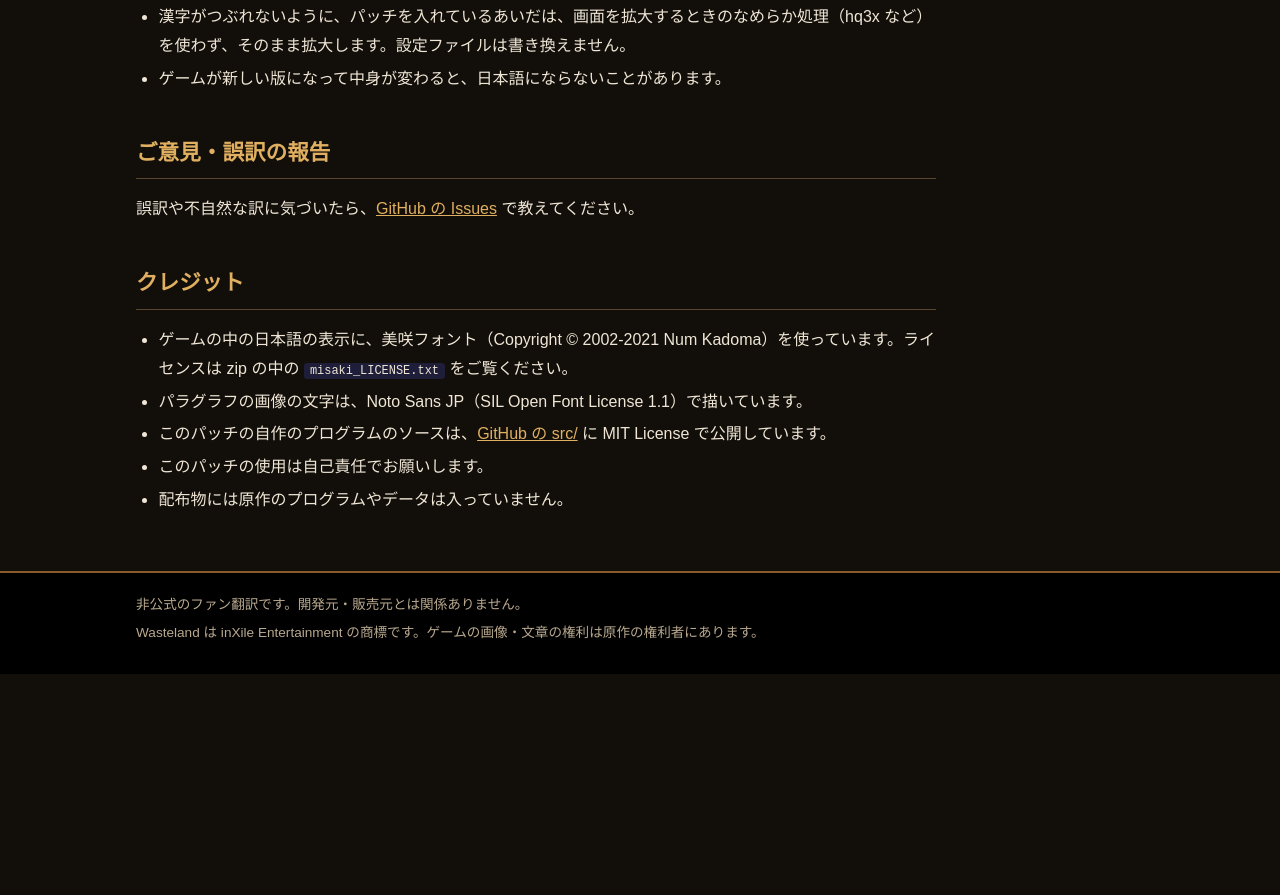
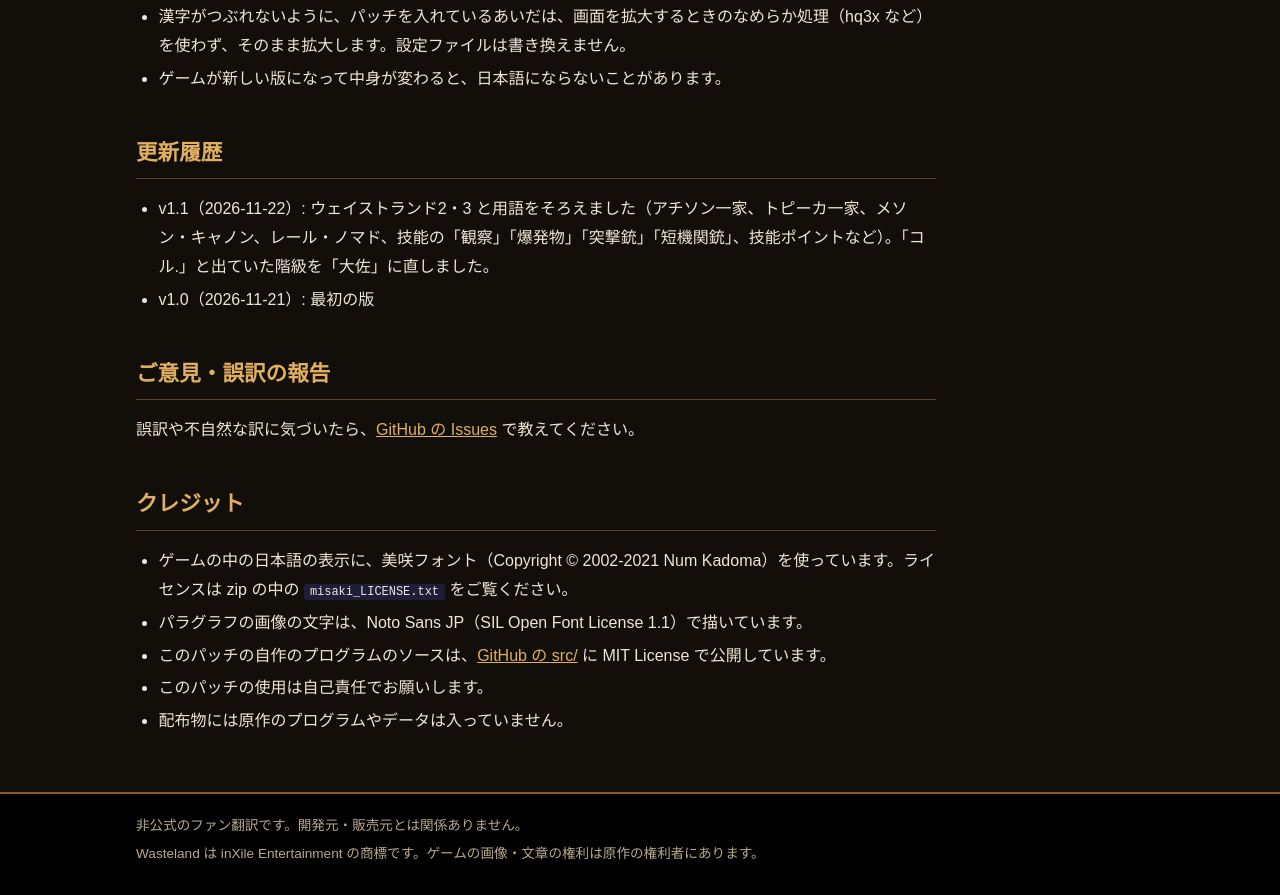
Before and after one commit to higesho/wasteland-ja, a plain HTML site: page docs/index.html in a window 1280 px wide. Shown: the part 2599-3494 px from the top of the page. Before the commit the page ends 3273 px from the top, so only its background shows below. Drawn offline with Linux system fonts and the light colour scheme.

Commit message:
v1.1: シリーズで用語をそろえる
Co-Authored-By: Claude Opus 5.5 <noreply@anthropic.com>

```diff
--- a/docs/index.html
+++ b/docs/index.html
@@ -73,6 +73,12 @@ Steam 版ではパラグラフ集をゲームの中で読めるようになっ
 <li>ゲームが新しい版になって中身が変わると、日本語にならないことがあります。</li>
 </ul>
 
+<h2>更新履歴</h2>
+<ul>
+<li>v1.1（2026-11-22）: ウェイストランド2・3 と用語をそろえました（アチソン一家、トピーカ一家、メソン・キャノン、レール・ノマド、技能の「観察」「爆発物」「突撃銃」「短機関銃」、技能ポイントなど）。「コル.」と出ていた階級を「大佐」に直しました。</li>
+<li>v1.0（2026-11-21）: 最初の版</li>
+</ul>
+
 <h2>ご意見・誤訳の報告</h2>
 <p>誤訳や不自然な訳に気づいたら、<a href="https://github.com/higesho/wasteland-ja/issues">GitHub の Issues</a> で教えてください。</p>
 
```
